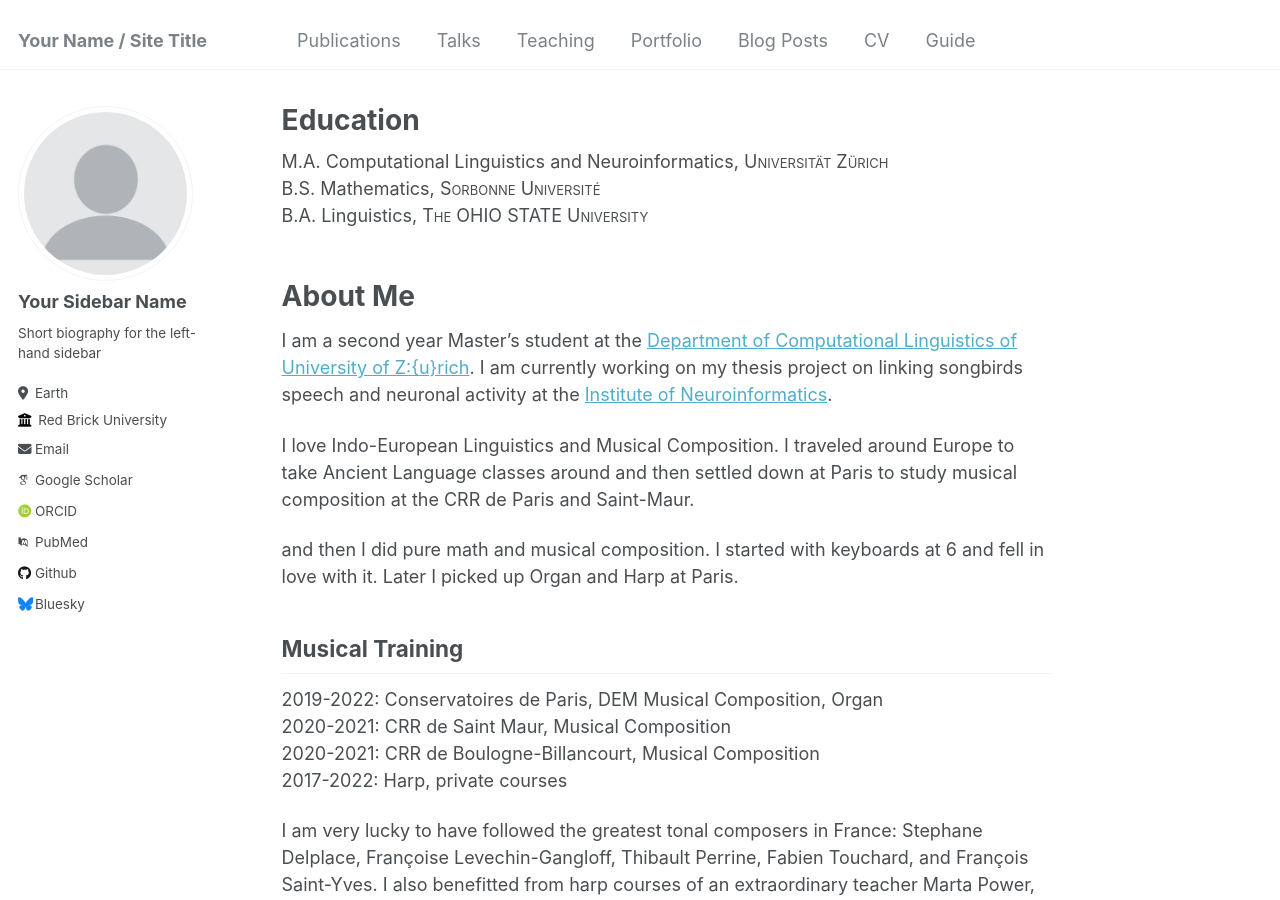
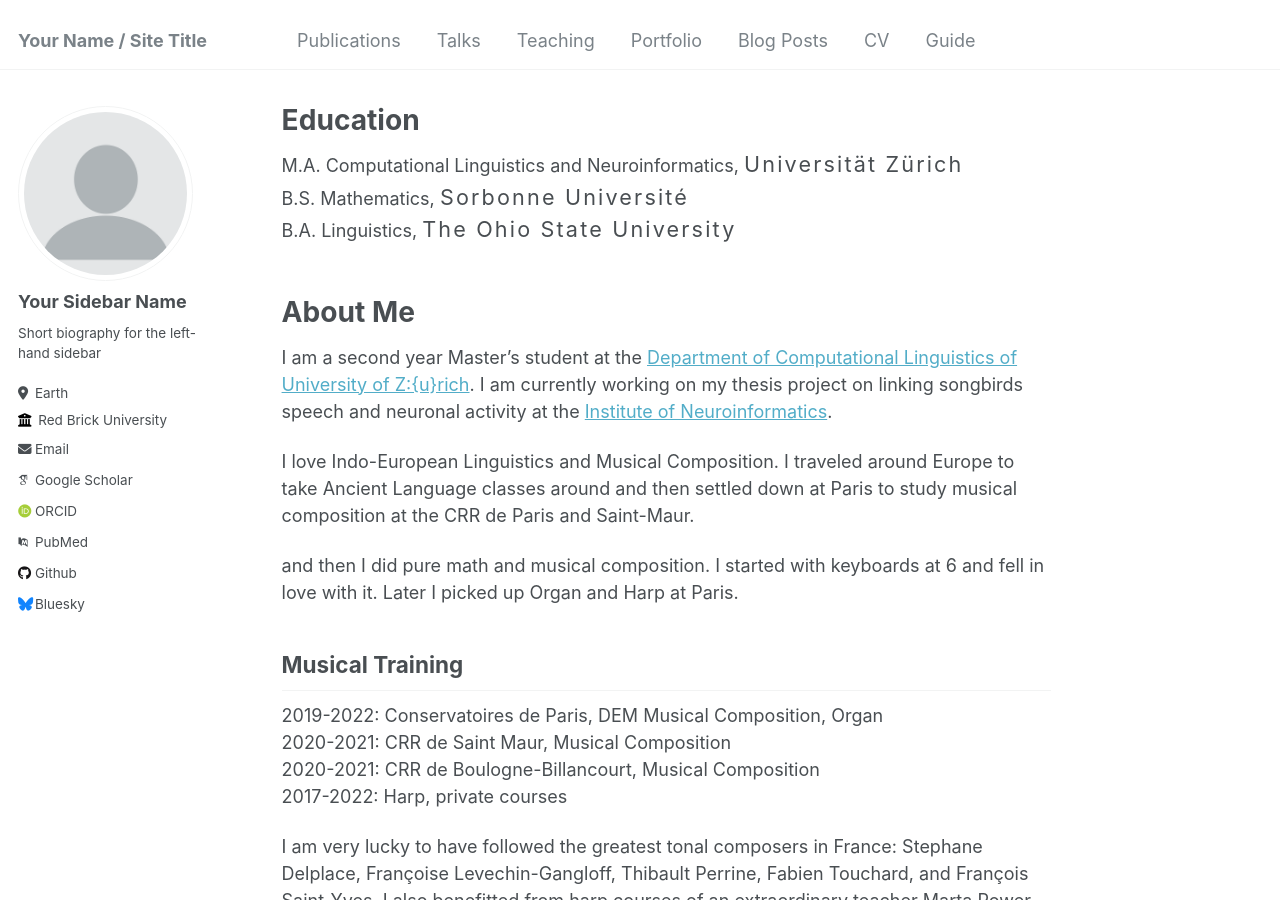
Before and after one commit to askrbayern/askrbayern.github.io, a Jekyll site: the page built from _pages/about.md, in a window 1280 px wide and 900 px high. Built offline with Jekyll 4.4.1, drawn with Linux system fonts in a browser that asks for light colours; some web fonts are replaced.

Commit message:
Update about.md

```diff
--- a/_pages/about.md
+++ b/_pages/about.md
@@ -6,9 +6,9 @@ redirect_from:
   - /about/
   - /about.html
 ---
-M.A. Computational Linguistics and Neuroinformatics, <span style="font-variant: small-caps;">Universität Zürich</span><br>
-B.S. Mathematics, <span style="font-variant: small-caps;">Sorbonne Université</span><br>
-B.A. Linguistics, <span style="font-variant: small-caps;">The OHIO STATE University</span><br><br>
+M.A. Computational Linguistics and Neuroinformatics, <span style="font-size: 1.2em; letter-spacing: 0.1em;">Universität Zürich</span><br>
+B.S. Mathematics, <span style="font-size: 1.2em; letter-spacing: 0.1em;">Sorbonne Université</span><br>
+B.A. Linguistics, <span style="font-size: 1.2em; letter-spacing: 0.1em;">The Ohio State University</span><br><br>
 
 About Me
 =====
```
